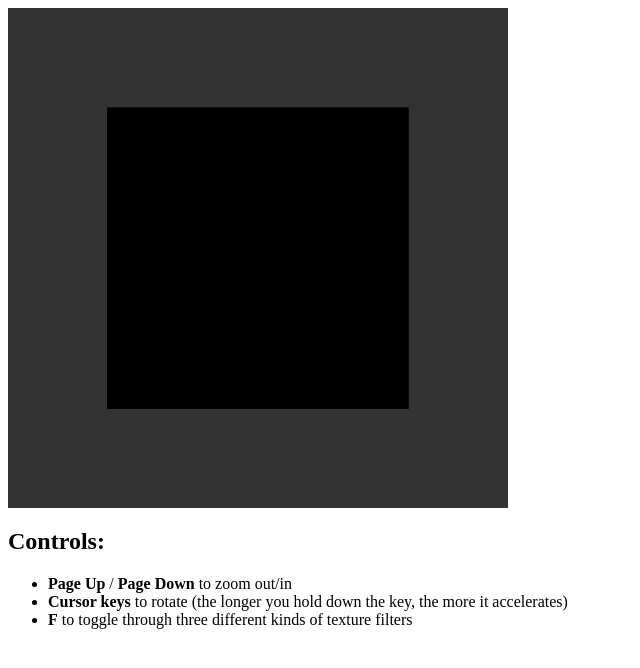
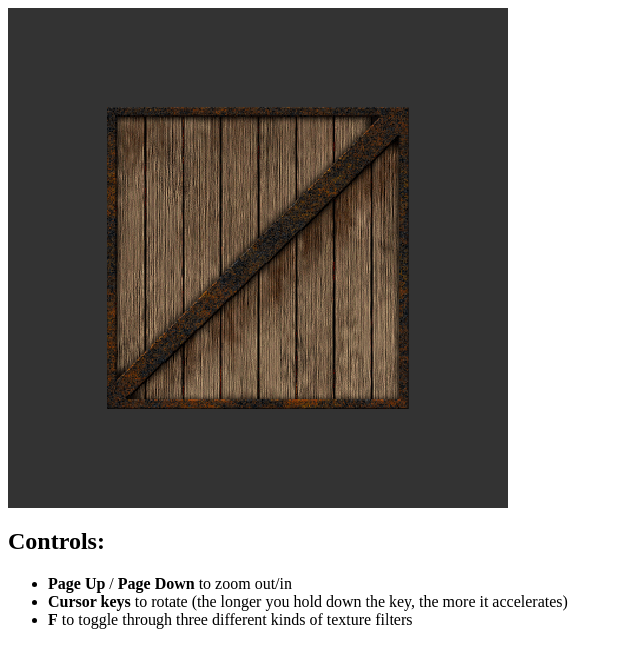
Before and after one commit to samsuanchen/LearningWebGL_lesson6, a plain HTML site: page index.html in a window 1280 px wide. Shown: the whole page, without its empty margins (0-640 px from the left). Drawn offline with Linux system fonts and the light colour scheme; animation ran at ten frames a second.

Commit message:
.html update

```diff
--- a/index.html
+++ b/index.html
@@ -145,7 +145,8 @@ function initTexture() {
 	image0.setAttribute('crossOrigin', '');
 	texture0.image = image0;
 //	image0.onload = function () { handleLoadedTexture(texture2) }
-	crateTextures.push(texture1);
+	crateTextures.push(texture0);
+
 	var texture1 = gl.createTexture();
 	var image1 = new Image();
 	image1.src = 'nehe.gif?' + new Date().getTime();
@@ -153,6 +154,7 @@ function initTexture() {
 	texture1.image = image1;
 //	image1.onload = function () { handleLoadedTexture(texture1) }
 	crateTextures.push(texture1);
+
 	var texture2 = gl.createTexture();
 	var image2 = new Image();
 	image2.src = 'test.gif?' + new Date().getTime();
@@ -162,6 +164,7 @@ function initTexture() {
 		handleLoadedTextures(crateTextures)
 	}
 	crateTextures.push(texture2);
+
 }
 var mvMatrix = mat4.create();
 var mvMatrixStack = [];
```
